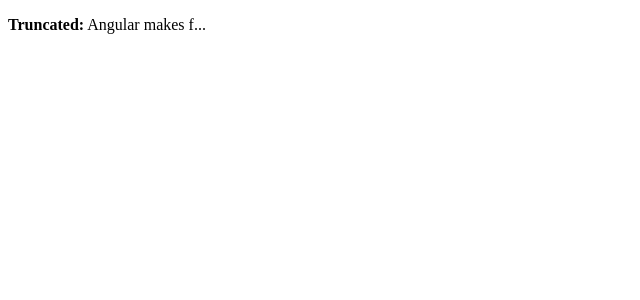
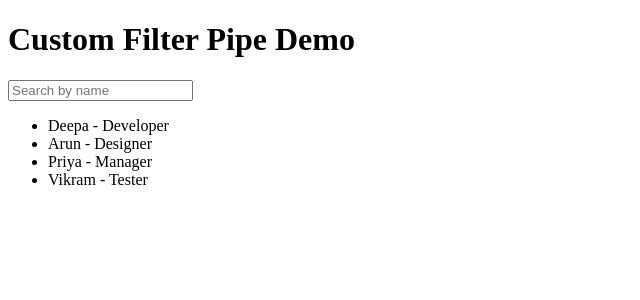
Before and after one commit to sds2002/AngularDemo, an Angular app: page / in a window 1280 px wide. Shown: the top 300 px of the page, without its empty margins (0-640 px from the left). Built offline with nearby package versions, Linux system fonts and the light colour scheme.

Commit message:
custom pipe with array filtering

```diff
--- a/src/app/app.component.html
+++ b/src/app/app.component.html
@@ -1 +1,11 @@
-<p><b>Truncated:</b> {{ 'Angular makes frontend development easier' | truncate:15 }}</p>
+<h1>Custom Filter Pipe Demo</h1>
+
+<!-- Search Box -->
+<input type="text" [(ngModel)]="searchText" placeholder="Search by name" />
+
+<!-- Display Filtered Users -->
+<ul>
+  <li *ngFor="let user of users | filter:searchText:'name'">
+    {{ user.name }} - {{ user.role }}
+  </li>
+</ul>
--- a/src/app/app.component.ts
+++ b/src/app/app.component.ts
@@ -1,4 +1,4 @@
-import { Component, OnInit } from '@angular/core';
+import { Component } from '@angular/core';
 import { Observable, interval, of } from 'rxjs';
 import { map } from 'rxjs/operators';
 
@@ -6,25 +6,13 @@
   selector: 'app-root',
   templateUrl: './app.component.html',
 })
-export class AppComponent implements OnInit {
-  // Observable that emits every second
-  counter$!: Observable<number>;
+export class AppComponent {
+  searchText: string = '';
 
-  // Observable that emits a transformed string
-  message$!: Observable<string>;
-
-  // Promise (resolves after 3 seconds)
-  dataPromise: Promise<string> = new Promise((resolve) => {
-    setTimeout(() => resolve('✅ Data loaded from Promise!'), 3000);
-  });
-
-  ngOnInit() {
-    // Counter observable (emits 0,1,2,3... every second)
-    this.counter$ = interval(1000);
-
-    // Transform observable values using map
-    this.message$ = this.counter$.pipe(
-      map((val) => `⏳ Tick #${val}`)
-    );
-  }
+  users = [
+    { name: 'Deepa', role: 'Developer' },
+    { name: 'Arun', role: 'Designer' },
+    { name: 'Priya', role: 'Manager' },
+    { name: 'Vikram', role: 'Tester' }
+  ];
 }
--- a/src/app/app.module.ts
+++ b/src/app/app.module.ts
@@ -7,6 +7,7 @@
 import { CardComponent } from './card/card.component';
 import { ReversePipe } from './reverse.pipe';
 import { TruncatePipe } from './truncate.pipe';
+import { FilterPipe } from './filter.pipe';
 
 @NgModule({
   declarations: [
@@ -14,7 +15,8 @@
     HelloComponent,
     CardComponent,
     ReversePipe,
-    TruncatePipe
+    TruncatePipe,
+    FilterPipe
   ],
   imports: [
     BrowserModule,
--- /dev/null
+++ b/src/app/filter.pipe.ts
@@ -0,0 +1,18 @@
+import { Pipe, PipeTransform } from '@angular/core';
+
+@Pipe({
+  name: 'filter',
+  pure: false // 🔹 set to false so it recalculates when data changes
+})
+export class FilterPipe implements PipeTransform {
+  transform(items: any[], searchText: string, field: string): any[] {
+    if (!items) return [];
+    if (!searchText) return items;
+
+    searchText = searchText.toLowerCase();
+
+    return items.filter(item =>
+      item[field].toLowerCase().includes(searchText)
+    );
+  }
+}
```
Also changed, not shown: 1 other file (tests, documents, lock files or other folders).
